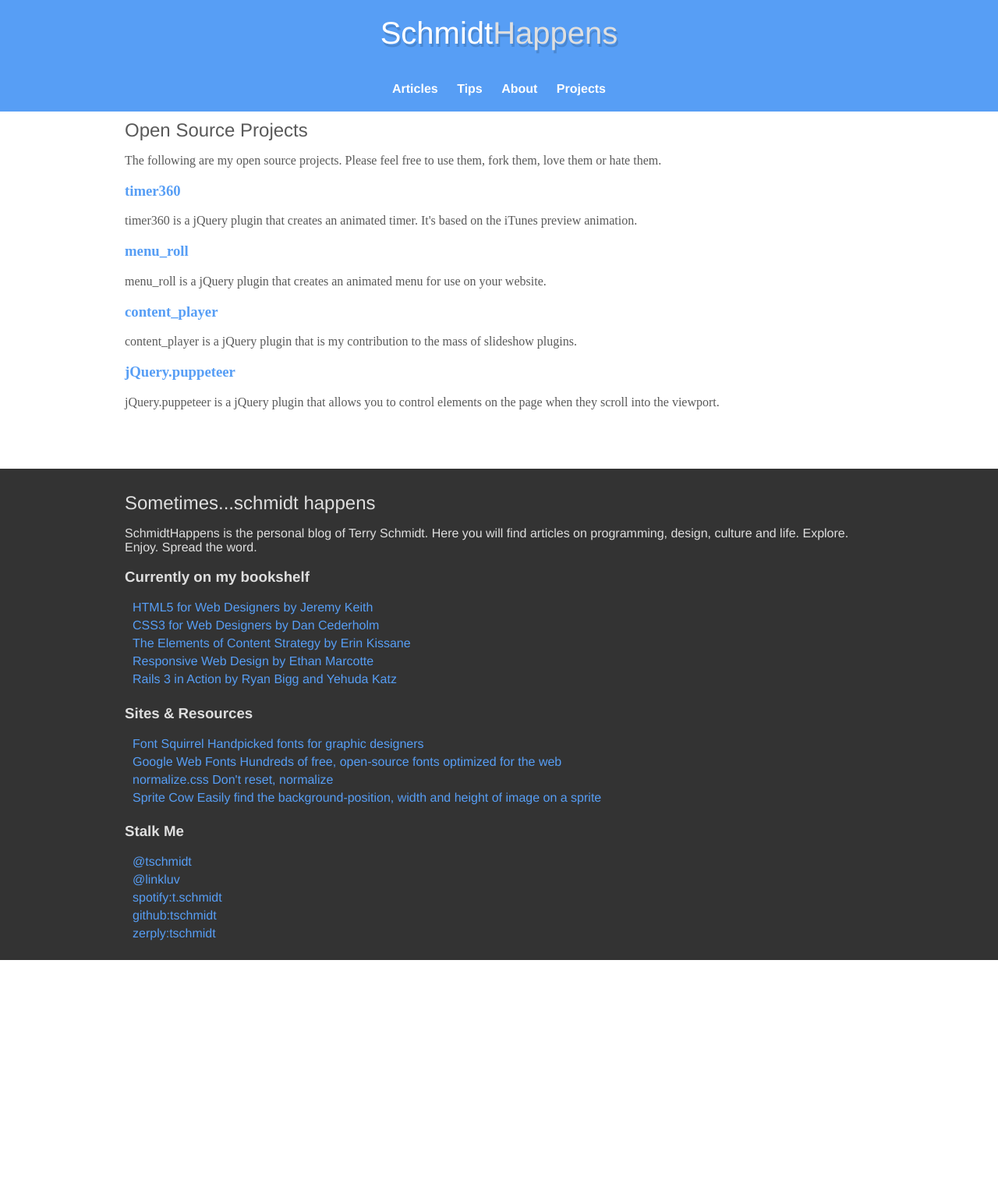
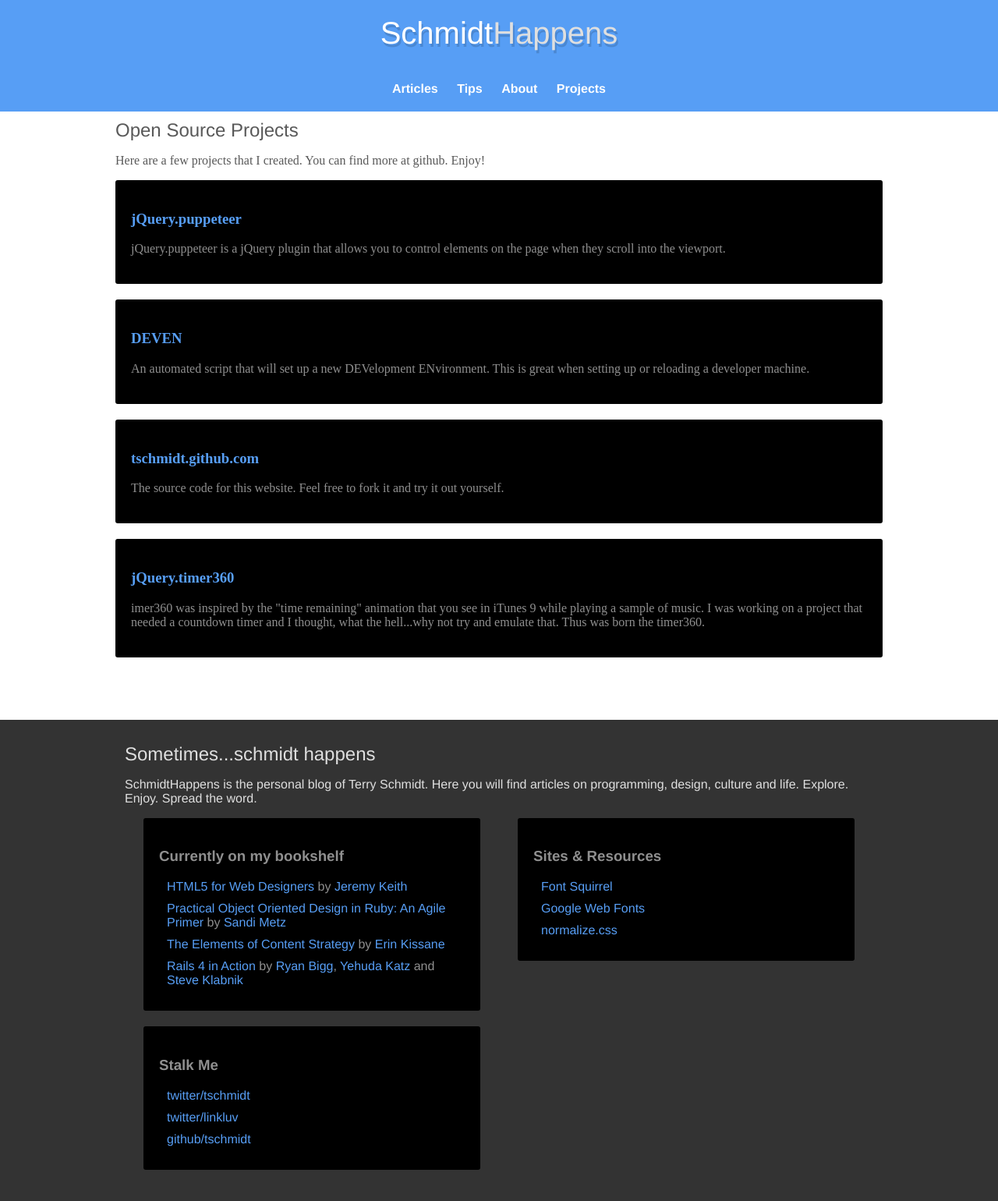
Before and after one commit to tschmidt/tschmidt.github.com, a Jekyll site: the page built from projects/index.html, in a window 1280 px wide. Shown: the whole page at 78% size. Built offline with Jekyll 4.4.1, drawn with Linux system fonts in a browser that asks for light colours; nearby versions of some CDN libraries; Markdown is read by kramdown in place of the engine named in the settings; before the commit the page ends 1231 px from its top, so only the background shows below that.

Commit message:
Switch to using data files

```diff
--- /dev/null
+++ b/_data/bookshelf.yml
@@ -0,0 +1,23 @@
+- title: HTML5 for Web Designers
+  author: Jeremy Keith
+  book_url: http://www.abookapart.com/products/html5-for-web-designers
+  author_url: http://adactio.com
+
+- title: "Practical Object Oriented Design in Ruby: An Agile Primer"
+  author: Sandi Metz
+  book_url: http://www.poodr.com
+  author_url: https://twitter.com/sandimetz
+
+- title: The Elements of Content Strategy
+  author: Erin Kissane
+  book_url: http://www.abookapart.com/products/the-elements-of-content-strategy
+  author_url: http://incisive.nu/about/
+
+- title: Rails 4 in Action
+  authors:
+    - name: Ryan Bigg
+      author_url: http://ryanbigg.com
+    - name: Yehuda Katz
+      author_url: http://yehudakatz.com
+    - name: Steve Klabnik
+      author_url: http://words.steveklabnik.com
--- /dev/null
+++ b/_data/projects.yml
@@ -0,0 +1,15 @@
+- name: jQuery.puppeteer
+  url: http://schmidt-happens.com/jquery.puppeteer/
+  description: jQuery.puppeteer is a jQuery plugin that allows you to control elements on the page when they scroll into the viewport.
+
+- name: DEVEN
+  url: https://github.com/tschmidt/deven
+  description: An automated script that will set up a new DEVelopment ENvironment. This is great when setting up or reloading a developer machine.
+
+- name: tschmidt.github.com
+  url: https://github.com/tschmidt/tschmidt.github.com
+  description: The source code for this website. Feel free to fork it and try it out yourself.
+
+- name: jQuery.timer360
+  url: http://schmidt-happens.com/timer360/
+  description: imer360 was inspired by the "time remaining" animation that you see in iTunes 9 while playing a sample of music. I was working on a project that needed a countdown timer and I thought, what the hell...why not try and emulate that. Thus was born the timer360.
--- a/_layouts/default.html
+++ b/_layouts/default.html
@@ -93,71 +93,54 @@
         </p>
       </section>
 
-      <div class='row-fluid'>
-        <section class="well bookshelf alt span6">
+      <div class='well-container'>
+        <section class="well">
           <header>
             <h3>Currently on my bookshelf</h3>
           </header>
-          <ul class='unstyled'>
-            <li class="aba bk1">
-              <a href="http://www.abookapart.com/products/html5-for-web-designers" title="A Book Apart: HTML5 for Web Designers">
-                <span class="book title">HTML5 for Web Designers</span>
-                <span class="book author">by Jeremy Keith</span>
-              </a>
+          <ul>
+            {% for book in site.data.bookshelf %}
+            <li>
+              <a href='{{ book.book_url }}' target='_blank'>{{ book.title }}</a> by
+              {% if book.author %}
+                <a href='{{ book.author_url }}' target='_blank'>{{book.author}}</a>
+              {% endif %}
+
+              {% if book.authors %}
+                {% for author in book.authors %}
+                  <a href='{{author.author_url}}' target='_blank'>{{ author.name }}</a>{% if book.authors[-2] == author %} and {% elsif book.authors[-1] == author %}{% else %}, {% endif %}
+                {% endfor %}
+              {% endif %}
             </li>
-            <li class="aba bk2">
-              <a href="http://www.abookapart.com/products/css3-for-web-designers" title="A Book Apart: CSS3 for Web Designers">
-                <span class="book title">CSS3 for Web Designers</span>
-                <span class="book author">by Dan Cederholm</span>
-              </a>
-            </li>
-            <li class="aba bk3">
-              <a href="http://www.abookapart.com/products/the-elements-of-content-strategy" title="A Book Apart: The Elements of Content Strategy">
-                <span class="book title">The Elements of Content Strategy</span>
-                <span class="book author">by Erin Kissane</span>
-              </a>
-            </li>
-            <li class="aba bk4">
-              <a href="http://www.abookapart.com/products/responsive-web-design" title="A Book Apart: Responsive Web Design">
-                <span class="book title">Responsive Web Design</span>
-                <span class="book author">by Ethan Marcotte</span>
-              </a>
-            </li>
-            <li class="manning rails3">
-              <a href="http://manning.com/katz/" title="Rails 3 in Action">
-                <span class="book title">Rails 3 in Action</span>
-                <span class="book author">by Ryan Bigg and Yehuda Katz</span>
-              </a>
-            </li>
+            {% endfor %}
           </ul>
         </section>
 
-        <div class='span6'>
-          <section class="well resources">
+        <section class="well">
           <header>
             <h3>Sites &amp; Resources</h3>
           </header>
           <ul class='unstyled'>
-              <li><a href="http://www.fontsquirrel.com/">Font Squirrel <span class='extra'>Handpicked fonts for graphic designers</span></a></li>
-              <li><a href="http://www.google.com/webfonts">Google Web Fonts <span class='extra'>Hundreds of free, open-source fonts optimized for the web</span></a></li>
-              <li><a href="http://necolas.github.com/normalize.css/">normalize.css <span class='extra'>Don't reset, normalize</span></a></li>
-              <li><a href="http://necolas.github.com/normalize.css/">Sprite Cow <span class='extra'>Easily find the background-position, width and height of image on a sprite</span></a></li>
+            {% for resource in site.data.resources %}
+              <li>
+                <a href='{{ resource.url }}' target='_blank' title='{{ resource.title }}'>{{ resource.name }}</a>
+              </li>
+            {% endfor %}
           </ul>
         </section>
 
-          <section class="well touchme extra">
+        <section class="well">
           <header>
             <h3>Stalk Me</h3>
           </header>
           <ul class='unstyled'>
-              <li class="twitter"><a target="_blank" href="http://twitter.com/tschmidt">@tschmidt</a></li>
-              <li class="twitter"><a target="_blank" href="http://twitter.com/linkluv">@linkluv</a></li>
-              <li class="spotify"><a target="_blank" href="http://open.spotify.com/user/t.schmidt">spotify:t.schmidt</a></li>
-              <li class="github"><a target="_blank" href="http://github.com/tschmidt">github:tschmidt</a></li>
-              <li class="zerply"><a target="_blank" href="http://zerply.com/tschmidt">zerply:tschmidt</a></li>
+            {% for outlet in site.data.outlets %}
+              <li>
+                <a href='{{ outlet.url }}' target='_blank' title='{{ outlet.title }}'>{{ outlet.name }}</a>
+              </li>
+            {% endfor %}
           </ul>
         </section>
-        </div>
       </div>
     </div>
   </footer>
--- a/css/responsive.css
+++ b/css/responsive.css
@@ -1,6 +1,16 @@
 @media screen and (min-width: 790px) {
   header[role='main'] h1 {
     font-size: 2.5rem;
+  }
+
+  footer .well {
+    float: left;
+    width: 45%;
+    margin: 0 2.5% 20px;
+  }
+
+  footer .well:nth-child(3n) {
+    clear: left;
   }
 }
 
--- a/css/site.css
+++ b/css/site.css
@@ -15,6 +15,10 @@ lighter grey: #dfdfdf;
 /************************************
 COMMON STYLES
 ************************************/
+
+* {
+  box-sizing: border-box;
+}
 
 body {
   color: #595959;
@@ -39,6 +43,18 @@ a {
 
 a:hover {
   color: #4A87D1;
+}
+
+.well-container {
+  overflow: hidden;
+}
+
+.well {
+  background-color: #000;
+  color: #8f8f8f;
+  padding: 20px;
+  margin-bottom: 20px;
+  border-radius: 3px;
 }
 
 
@@ -108,7 +124,7 @@ ARTICLES
 .article-container {
   font-family: serif;
   margin: 0 auto;
-  max-width: 960px;
+  max-width: 1024px;
   padding: 0 20px 60px;
 }
 
@@ -178,9 +194,8 @@ footer[role='main'] .container {
   max-width: 960px;
 }
 
-footer[role='main'] a {
-  display: block;
-  padding: 0 0 5px;
+footer[role='main'] li {
+  padding: 0 0 10px;
 }
 
 footer[role='main'] a:hover {
--- a/projects/index.html
+++ b/projects/index.html
@@ -9,51 +9,15 @@ title: The babies I've birthed without an epidural
   </header>
 
   <p>
-    The following are my open source projects. Please feel free to use them, fork
-    them, love them or hate them.
+    Here are a few projects that I created. You can find more at github. Enjoy!
   </p>
 
-  <div class='row-fluid'>
-    <div class='span4'>
-      <div class='well well-showcase'>
-        <h3><a href="http://schmidt-happens.com/timer360">timer360</a></h3>
-        <p>
-          timer360 is a jQuery plugin that creates an animated timer. It's based
-          on the iTunes preview animation.
-        </p>
-      </div>
+  {% for project in site.data.projects %}
+    <div class='well'>
+      <h3><a href="{{ project.url }}" target='_blank' title=''>{{ project.name }}</a></h3>
+      <p>
+        {{ project.description }}
+      </p>
     </div>
-
-    <div class='span4'>
-      <div class='well well-showcase'>
-        <h3><a href="http://schmidt-happens.com/menu_roll">menu_roll</a></h3>
-        <p>
-          menu_roll is a jQuery plugin that creates an animated menu for use on
-          your website.
-        </p>
-      </div>
-    </div>
-
-    <div class='span4'>
-      <div class='well well-showcase'>
-        <h3><a href="http://schmidt-happens.com/content_player">content_player</a></h3>
-        <p>
-          content_player is a jQuery plugin that is my contribution to the mass
-          of slideshow plugins.
-        </p>
-      </div>
-    </div>
-  </div>
-
-	<div class='row-fluid'>
-    <div class='span4'>
-      <div class='well well-showcase'>
-        <h3><a href="http://schmidt-happens.com/jquery.puppeteer/">jQuery.puppeteer</a></h3>
-        <p>
-          jQuery.puppeteer is a jQuery plugin that allows you to control elements on the page
-					when they scroll into the viewport.
-        </p>
-      </div>
-    </div>
-  </div>
+  {% endfor %}
 </article>
```
Also changed, not shown: _data/outlets.yml (added, +11 -0 lines), _data/resources.yml (added, +11 -0 lines), _data/.txt (added). Lines whose indentation alone changed are shown as unchanged.
